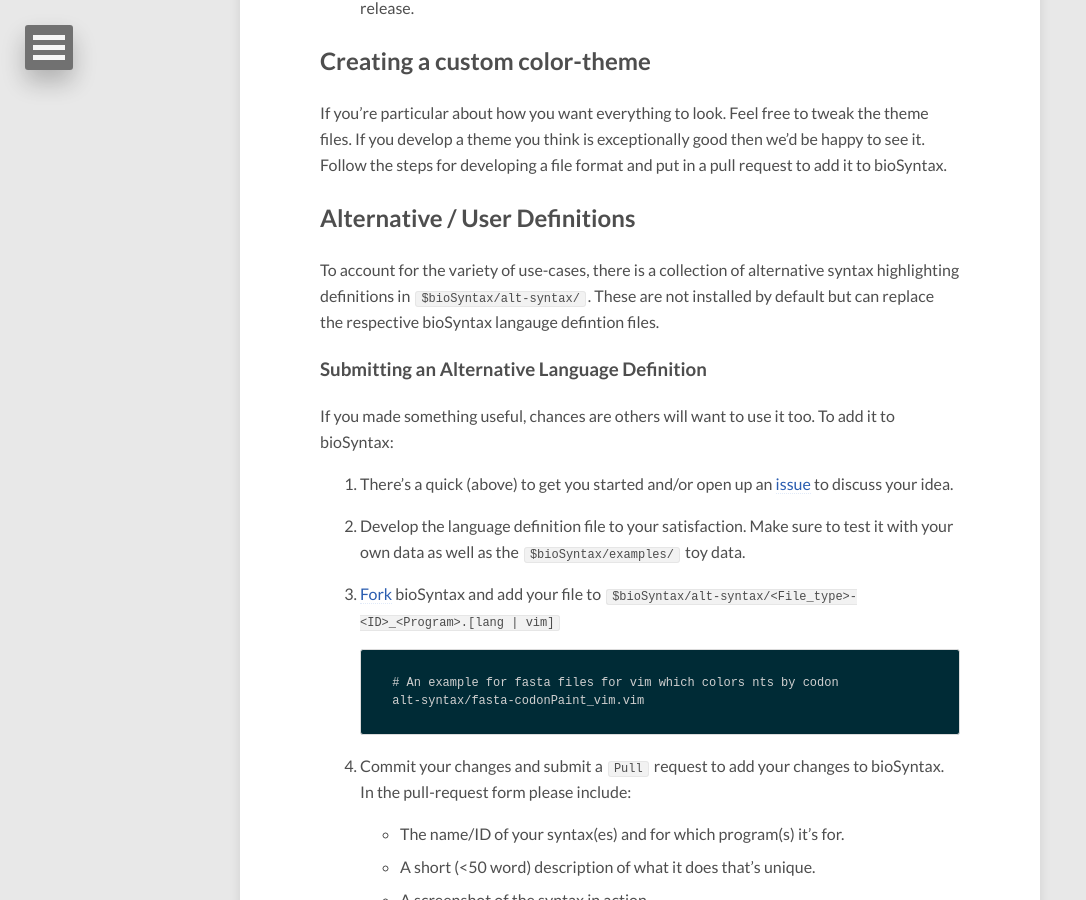
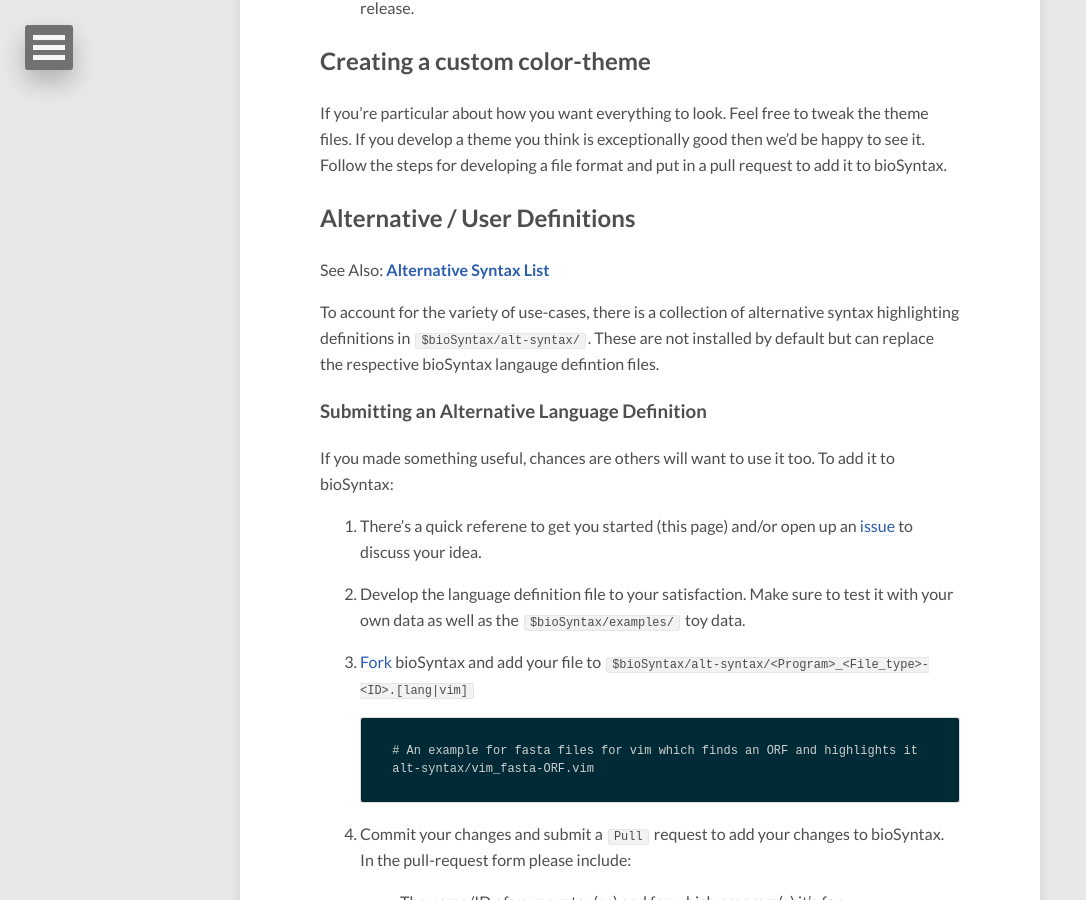
Before and after one commit to bioSyntax/bioSyntax-site, a Jekyll site: the page built from dev.md, in a window 1280 px wide and 900 px high, scrolled down 3331 px. Shown: the whole window, without its empty margins (0-1086 px from the left). Built offline with Jekyll 4.4.1, drawn with Linux system fonts in a browser that asks for light colours; nearby versions of some CDN libraries; some of the changed text lies outside the part shown.

Commit message:
Update to Alt-Syntax docs. Add vim_fasta-ORF

````diff
--- a/dev.md
+++ b/dev.md
@@ -15,7 +15,7 @@
 
 Like many Open Source projects, we're volunteers with a common goal. We encourage new and creative solutions but require respectiful and professional conduct with one another. If you have any concerns or issues arise, let us know [info{AT}bioSyntax.org](mailto:info@bioSyntax.org) or contact any of the core devs.
 
-Like in life; the **<a href="https://en.wikipedia.org/wiki/Fisher%27s_fundamental_theorem_of_natural_selection" target="_blank">Fundamental Theorem of Natural Selection</a>** applies to Open Source software.
+Like in life; **<a href="https://en.wikipedia.org/wiki/Fisher%27s_fundamental_theorem_of_natural_selection" target="_blank">The Fundamental Theorem of Natural Selection</a>** applies to Open Source software.
 
 {:toc}
 
@@ -77,21 +77,23 @@
 
 ## Alternative / User Definitions
 
+See Also: [**Alternative Syntax List**](https://github.com/bioSyntax/bioSyntax/tree/master/alt-syntax)
+
 To account for the variety of use-cases, there is a collection of alternative syntax highlighting definitions in `$bioSyntax/alt-syntax/`. These are not installed by default but can replace the respective bioSyntax langauge defintion files.
 
 ### Submitting an Alternative Language Definition
 
 If you made something useful, chances are others will want to use it too. To add it to bioSyntax:
 
-1. There's a quick (above) to get you started and/or open up an [issue](https://github.com/bioSyntax/bioSyntax/issues) to discuss your idea.
+1. There's a quick referene to get you started (this page) and/or open up an [issue](https://github.com/bioSyntax/bioSyntax/issues) to discuss your idea.
 
 2. Develop the language definition file to your satisfaction. Make sure to test it with your own data as well as the `$bioSyntax/examples/` toy data.
 
-3. [Fork](https://github.com/bioSyntax/bioSyntax#fork-destination-box) bioSyntax and add your file to `$bioSyntax/alt-syntax/<File_type>-<ID>_<Program>.[lang | vim]`
+3. [Fork](https://github.com/bioSyntax/bioSyntax#fork-destination-box) bioSyntax and add your file to `$bioSyntax/alt-syntax/<Program>_<File_type>-<ID>.[lang|vim]`
 
 	```
-	# An example for fasta files for vim which colors nts by codon
-	alt-syntax/fasta-codonPaint_vim.vim
+	# An example for fasta files for vim which finds an ORF and highlights it
+	alt-syntax/vim_fasta-ORF.vim
 	```
 
 4. Commit your changes and submit a `Pull` request to add your changes to bioSyntax. In the pull-request form please include:
@@ -99,7 +101,6 @@
 	- The name/ID of your syntax(es) and for which program(s) it's for.
 	- A short (<50 word) description of what it does that's unique.
 	- A screenshot of the syntax in action.
-
 
 
 ## Other ways to Collaborate
````
Also changed, not shown: other parts of dev.md (+1 -0 lines), alt/vim_Fasta-ORF.png (added).
